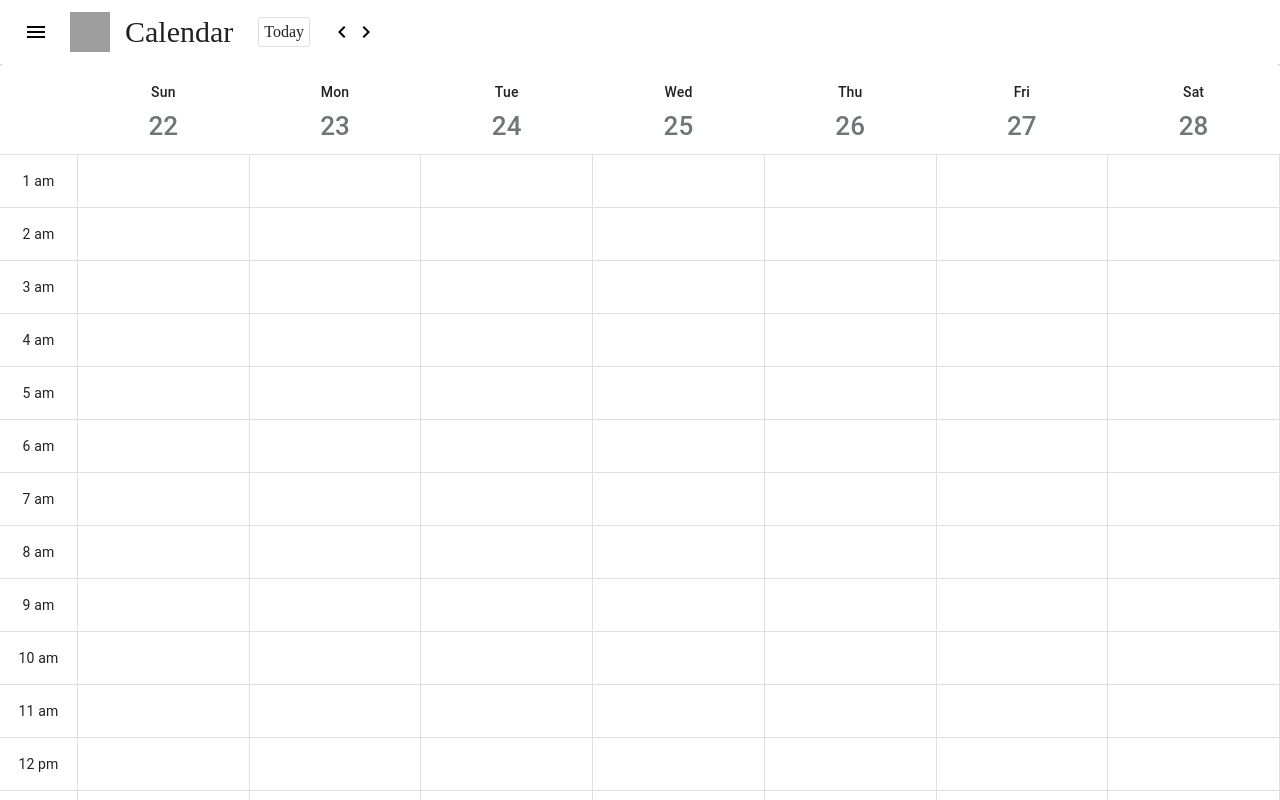
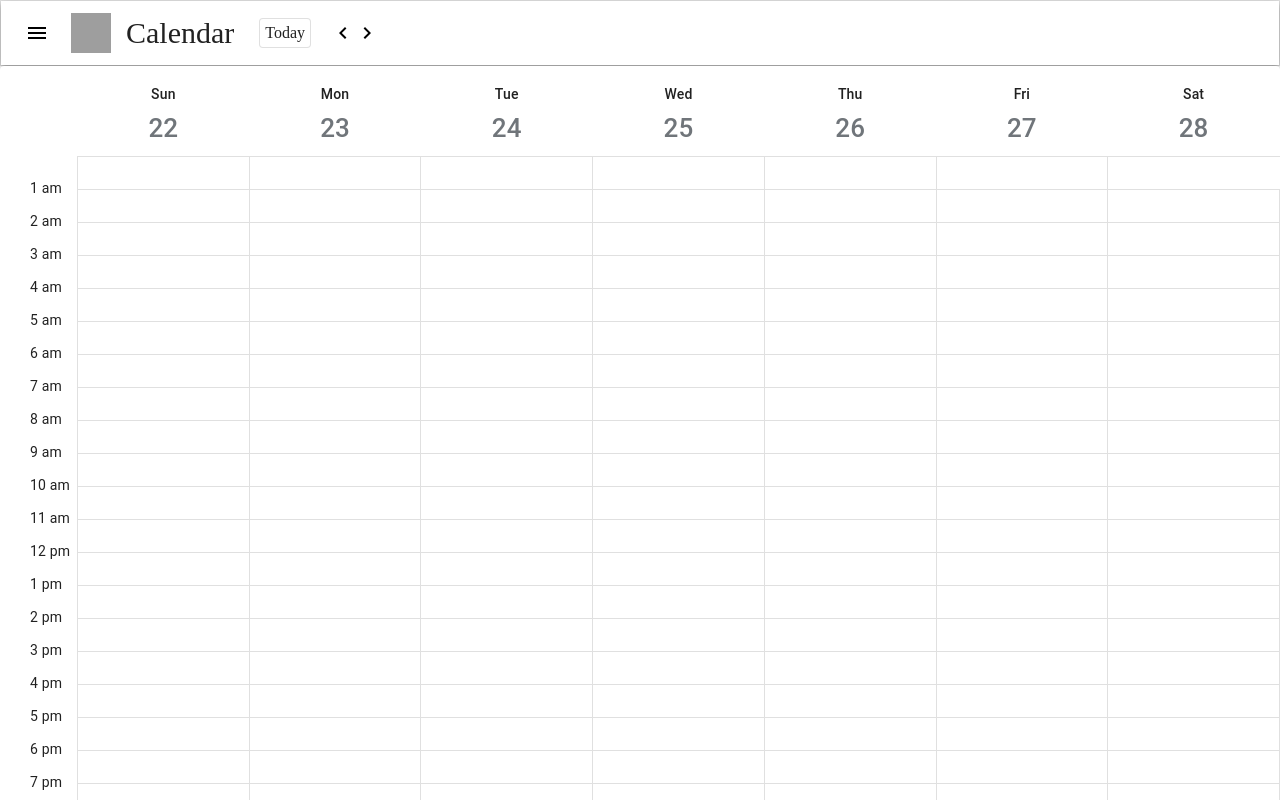
Before and after one commit to shreekarhegde/Google-Calendar, a React (Create React App) app: page / in a window 1280 px wide. Shown: the top 800 px of the page. Built offline with nearby package versions, Linux system fonts and the light colour scheme; grey boxes are pictures that could not be loaded.

Commit message:
Added stylings for time values

```diff
--- a/src/components/Header/Header-styles.tsx
+++ b/src/components/Header/Header-styles.tsx
@@ -33,5 +33,8 @@ export const useStyles = makeStyles(
 		border: {
 			border: '0px',
 		},
+		borderBottom: {
+			border: '1px solid rgba(224, 224, 224, 1)',
+		},
 	})
 );
--- a/src/components/Header/Header.tsx
+++ b/src/components/Header/Header.tsx
@@ -10,14 +10,15 @@ import { useStyles } from './Header-styles';
 
 export const Header = () => {
 	const classes = useStyles();
-	const classNames = `${classes.bgWhite} ${classes.textcolor}`;
+	const toolBarClasses = `${classes.bgWhite} ${classes.textcolor}`;
 	const cardClasses = `${classes.pointer} ${classes.ml20} `;
 	const calendarClasses = `${classes.fontFa} ${classes.ml10} ${classes.border}`;
 	const iconClasses = `${classes.ml20} ${classes.pointer}`;
+	const rootClasses = `${classes.root} ${classes.borderBottom}`;
 	return (
-		<div className={classes.root}>
+		<div className={rootClasses}>
 			<AppBar position='static'>
-				<Toolbar className={classNames}>
+				<Toolbar className={toolBarClasses}>
 					<IconButton edge='start' className={classes.menuButton} color='inherit' aria-label='menu'>
 						<MenuIcon />
 					</IconButton>
--- a/src/components/TimeSlots/TimeSlots-styles.tsx
+++ b/src/components/TimeSlots/TimeSlots-styles.tsx
@@ -7,5 +7,16 @@ export const useStyles = makeStyles({
 	time: {
 		width: '45px',
 		textAlign: 'center',
+		border: 'none',
+		position: 'relative',
+	},
+	borderNone: {
+		border: 'none',
+	},
+	timeFormat: {
+		position: 'absolute',
+		top: '-12px',
+		left: '30px',
+		width: 'fit-content',
 	},
 });
--- a/src/components/TimeSlots/TimeSlots.tsx
+++ b/src/components/TimeSlots/TimeSlots.tsx
@@ -1,4 +1,3 @@
-import React from 'react';
 import TableBody from '@material-ui/core/TableBody';
 import { times } from '../../utils';
 import TableRow from '@material-ui/core/TableRow';
@@ -11,9 +10,20 @@ export const TimeSlots = () => {
 	const formattedTime = (time: number) => moment().set('hours', time).format('h a');
 	return (
 		<TableBody>
+			<TableRow>
+				<TableCell className={classes.borderNone}></TableCell>
+				<TableCell className={classes.blackBorder}></TableCell>
+				<TableCell className={classes.blackBorder}></TableCell>
+				<TableCell className={classes.blackBorder}></TableCell>
+				<TableCell className={classes.blackBorder}></TableCell>
+				<TableCell className={classes.blackBorder}></TableCell>
+				<TableCell className={classes.blackBorder}></TableCell>
+			</TableRow>
 			{times.map((time: any) => (
 				<TableRow key={time}>
-					<TableCell className={classes.time}>{formattedTime(time)}</TableCell>
+					<TableCell className={classes.time}>
+						<span className={classes.timeFormat}>{formattedTime(time)}</span>
+					</TableCell>
 					<TableCell className={classes.blackBorder}></TableCell>
 					<TableCell className={classes.blackBorder}></TableCell>
 					<TableCell className={classes.blackBorder}></TableCell>
--- a/src/components/WeekHeader/WeekHeader-styles.tsx
+++ b/src/components/WeekHeader/WeekHeader-styles.tsx
@@ -12,4 +12,7 @@ export const useStyles = makeStyles({
 		color: '#70757a',
 		marginTop: '10px',
 	},
+	borderNone: {
+		border: 'none',
+	},
 });
--- a/src/components/WeekHeader/WeekHeader.tsx
+++ b/src/components/WeekHeader/WeekHeader.tsx
@@ -16,12 +16,13 @@ export interface Day {
 const WeekHeader = () => {
 	const classes = useStyles();
 	const daysInWeek = getAllDaysInTheWeek();
+	const topCellClasses = `${classes.textCenter} ${classes.borderNone}`;
 	return (
 		<TableContainer component={Paper}>
 			<Table>
 				<TableHead>
 					<TableRow>
-						<TableCell className={classes.textCenter}></TableCell>
+						<TableCell className={topCellClasses}></TableCell>
 						{daysInWeek.map((day: Day) => (
 							<TableCell key={day.date} className={classes.textCenter}>
 								<div>{day.weekDayName}</div>
```
